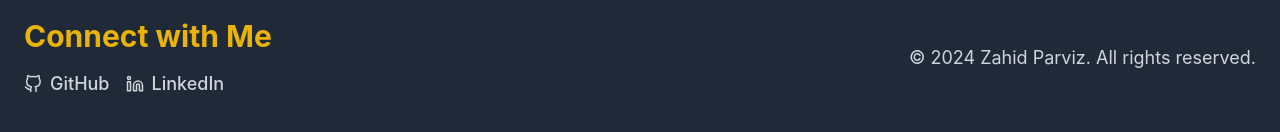
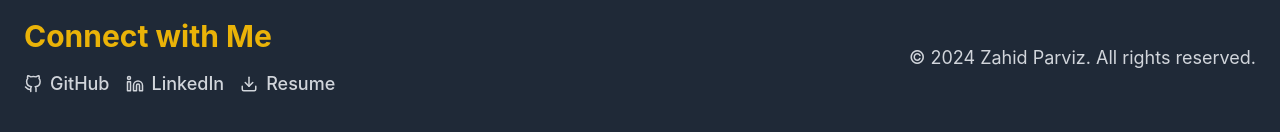
Before and after one commit to zahidprvz/zahidparvizweb, a React (Vite) app: page /contact in a window 1280 px wide. Shown: the part 1054-1186 px from the top of the page. Built offline with nearby package versions, Linux system fonts and the light colour scheme.

Commit message:
added resume download link

```diff
--- a/src/components/Footer.jsx
+++ b/src/components/Footer.jsx
@@ -1,6 +1,7 @@
 import React from 'react';
 import { motion } from 'framer-motion';
 import { FiGithub, FiLinkedin } from 'react-icons/fi'; // Import GitHub and LinkedIn icons
+import { FiDownload } from 'react-icons/fi'; // Import Download icon
 
 const Footer = () => {
   return (
@@ -27,13 +28,23 @@ const Footer = () => {
               </motion.a>
               <motion.a
                 href="https://www.linkedin.com/in/zahidprvz/"
+                className="text-lg text-gray-300 hover:text-yellow-500 mr-4 flex items-center"
+                whileHover={{ scale: 1.1 }}
+                whileTap={{ scale: 0.9 }}
+                target="_blank"
+                rel="noopener noreferrer"
+              >
+                <FiLinkedin className="mr-2" /> LinkedIn
+              </motion.a>
+              <motion.a
+                href="/src/assets/documents/zahidresume-r.pdf"
                 className="text-lg text-gray-300 hover:text-yellow-500 flex items-center"
                 whileHover={{ scale: 1.1 }}
                 whileTap={{ scale: 0.9 }}
                 target="_blank"
                 rel="noopener noreferrer"
               >
-                <FiLinkedin className="mr-2" /> LinkedIn
+                <FiDownload className="mr-2" /> Resume
               </motion.a>
             </div>
           </div>
```
Also changed, not shown: 1 other file (tests, documents, lock files or other folders).
